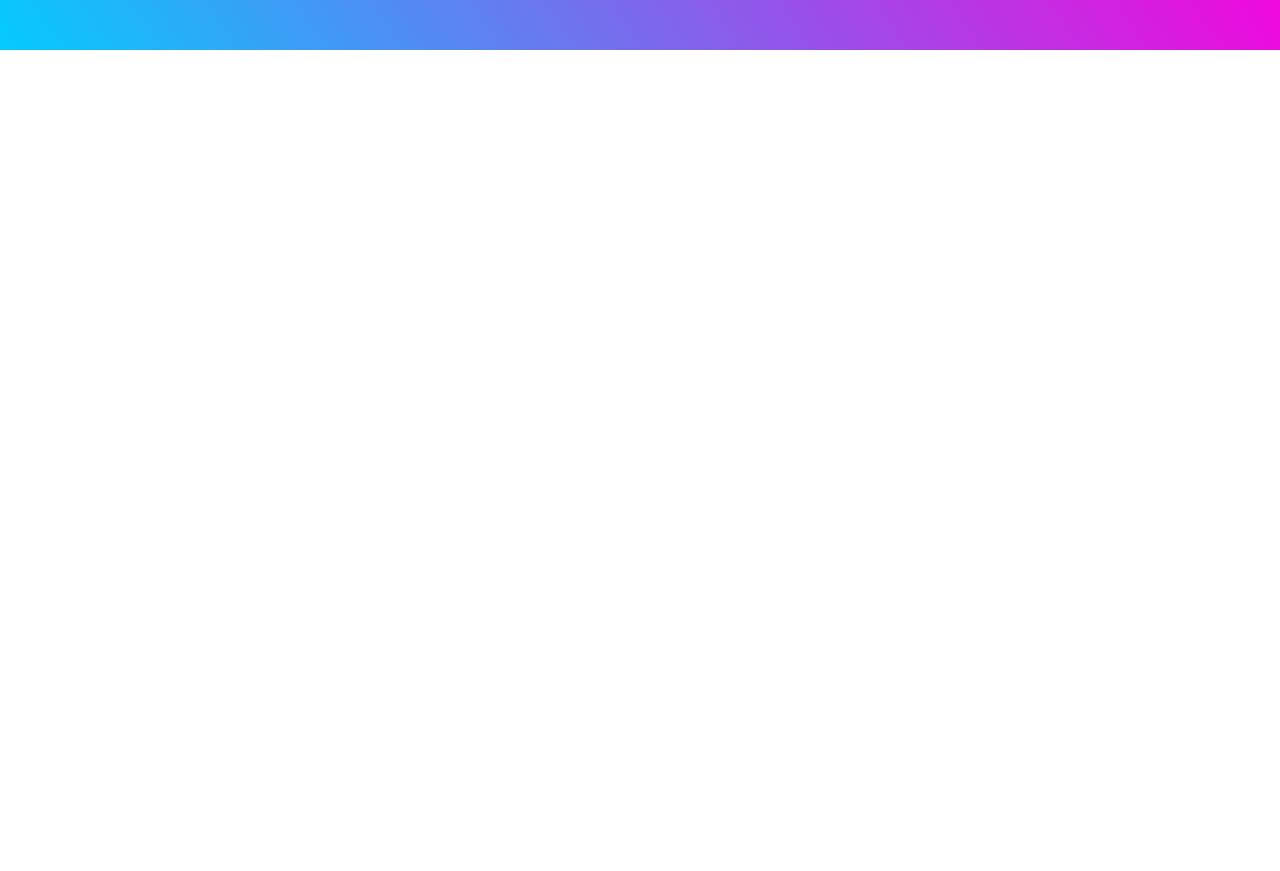
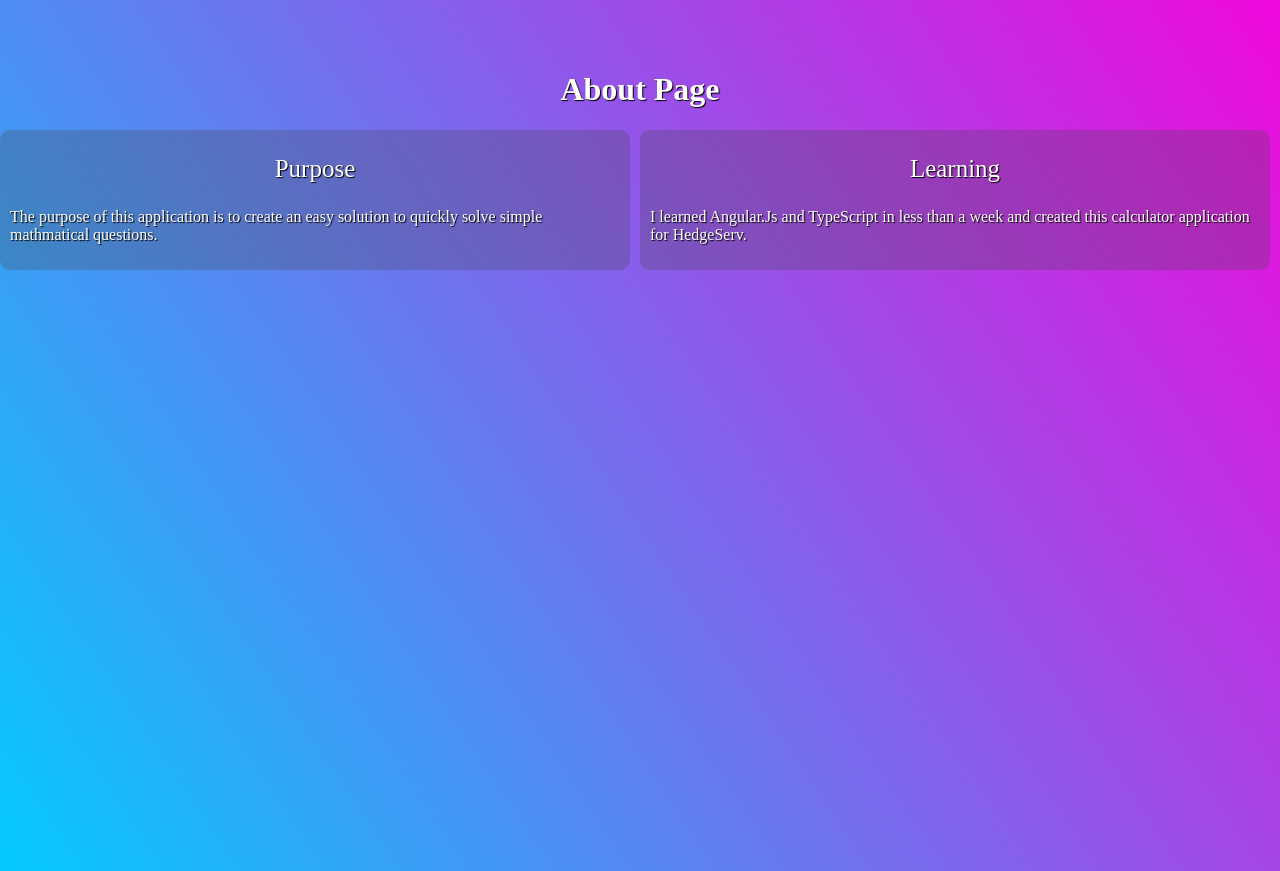
Before and after one commit to VinceSaykao/HedgeServ-Calculator, an Angular app in the folder HedgeServ-Calculator-Project/: page /about in a window 1280 px wide. Before the commit this address led to /. Before the commit the page ends 800 px from the top, so only its background shows below. Built offline with nearby package versions, Linux system fonts and the light colour scheme.

Commit message:
created about page and divs

```diff
--- a/HedgeServ-Calculator-Project/src/app/app-routing.module.ts
+++ b/HedgeServ-Calculator-Project/src/app/app-routing.module.ts
@@ -1,13 +1,16 @@
 import { NgModule } from '@angular/core';
 import { RouterModule, Routes } from '@angular/router';
+import { AboutComponent } from './components/about/about.component';
 import { CalculatorComponent } from './components/calculator/calculator.component';
 import { IntroComponent } from './components/intro/intro.component';
 
 const routes: Routes = [
  { path: 'intro', redirectTo: '/intro', pathMatch: 'full' },
  { path: 'calculator', redirectTo: '/calculator', pathMatch: 'full' },
+ { path: 'about', redirectTo: '/about', pathMatch: 'full' },
  { path: 'intro', component: IntroComponent },
  { path : 'calculator', component: CalculatorComponent},
+ { path : 'about', component: AboutComponent},
 ];
 
 @NgModule({
--- a/HedgeServ-Calculator-Project/src/app/components/about/about.component.css
+++ b/HedgeServ-Calculator-Project/src/app/components/about/about.component.css
@@ -0,0 +1,55 @@
+.intro-container {
+    height: 100vh;
+    text-shadow: 1px 1px 1px black;
+}
+
+.intro-card {
+    display: flex;
+}
+
+.intro-div {
+    text-align: center;
+    color: white;
+
+}
+
+.purpose-div {
+    text-align: center;
+    color: white;
+    margin-right: 10px;
+    background: #4444;
+    width: 50%;
+    bottom: 0;
+    border-radius: 10px;
+}
+
+.purpose {
+    font-size: 25px;
+}
+
+.notes {
+    text-align: left;
+    padding: 0px 5px 10px 10px;
+}
+
+.welcome-div {
+    background: black;
+    color: white;
+    margin-right: 10px;
+    background: #4444;
+    width: 50%;
+    bottom: 0;
+    border-radius: 10px;
+}
+
+.welcome {
+    text-align: center;
+    font-size: 25px;
+}
+
+
+@media screen and (max-width: 1000px) {
+    .intro-container {
+        display: block;
+    }
+}
--- a/HedgeServ-Calculator-Project/src/app/components/about/about.component.html
+++ b/HedgeServ-Calculator-Project/src/app/components/about/about.component.html
@@ -1 +1,32 @@
-<p>about works!</p>
+
+<div class="intro-container">
+
+    <div class="intro-div">
+    <h1>About Page</h1>
+    </div>
+
+
+    <div class="intro-card">
+    <div class="purpose-div">
+            <p class="purpose">Purpose</p>
+
+            <p class="notes">The purpose of this application is to create an easy solution to quickly solve simple mathmatical questions.</p>
+
+
+
+
+    </div>
+
+
+    <div class="welcome-div">
+        <p class="welcome">Learning</p>
+
+        <p class="notes">I learned Angular.Js and TypeScript in less than a week and created this calculator application for HedgeServ.</p>
+
+
+    </div>
+    </div>
+
+
+
+    </div>
--- a/HedgeServ-Calculator-Project/src/app/components/intro/intro.component.css
+++ b/HedgeServ-Calculator-Project/src/app/components/intro/intro.component.css
@@ -1,7 +1,7 @@
 .intro-container {
     height: 100vh;
     text-shadow: 1px 1px 1px black;
-    display: flex;
+
 }
 
 .intro-card {
```
